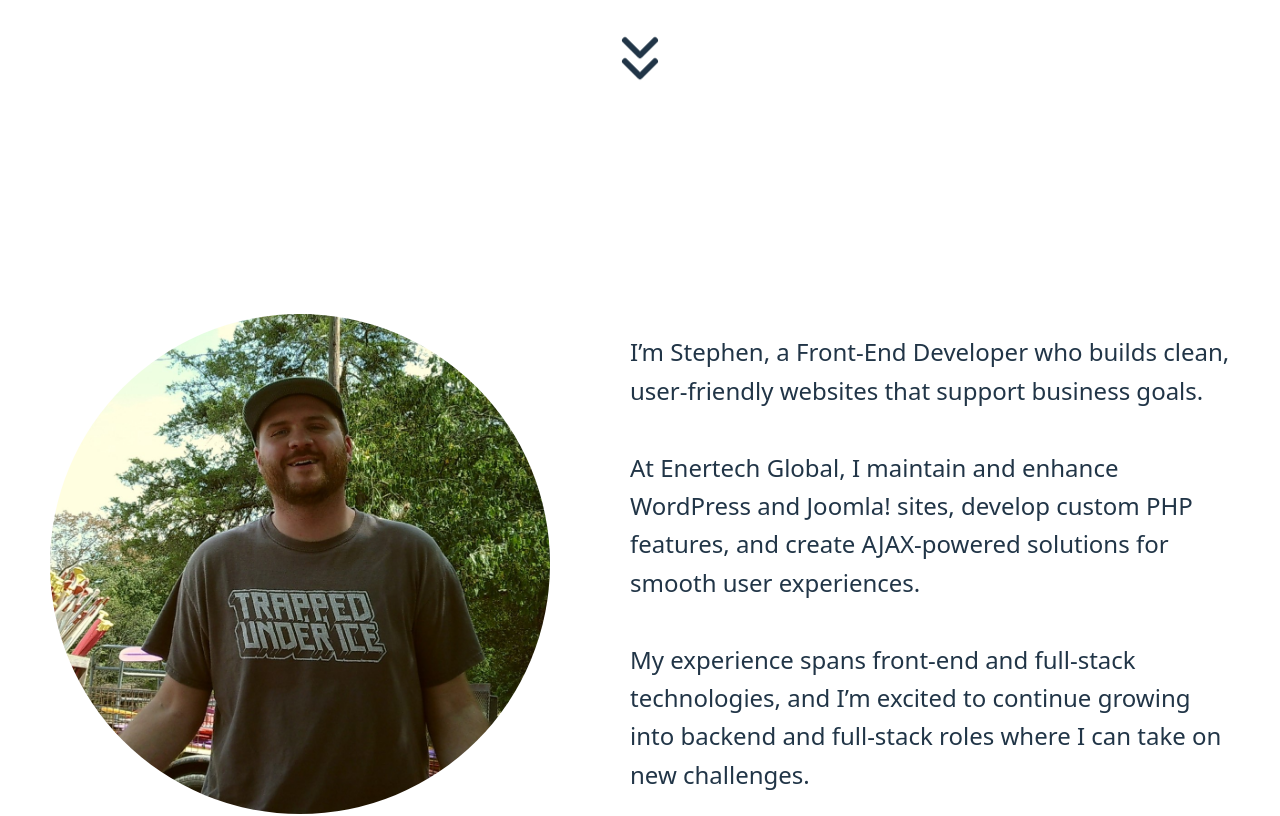
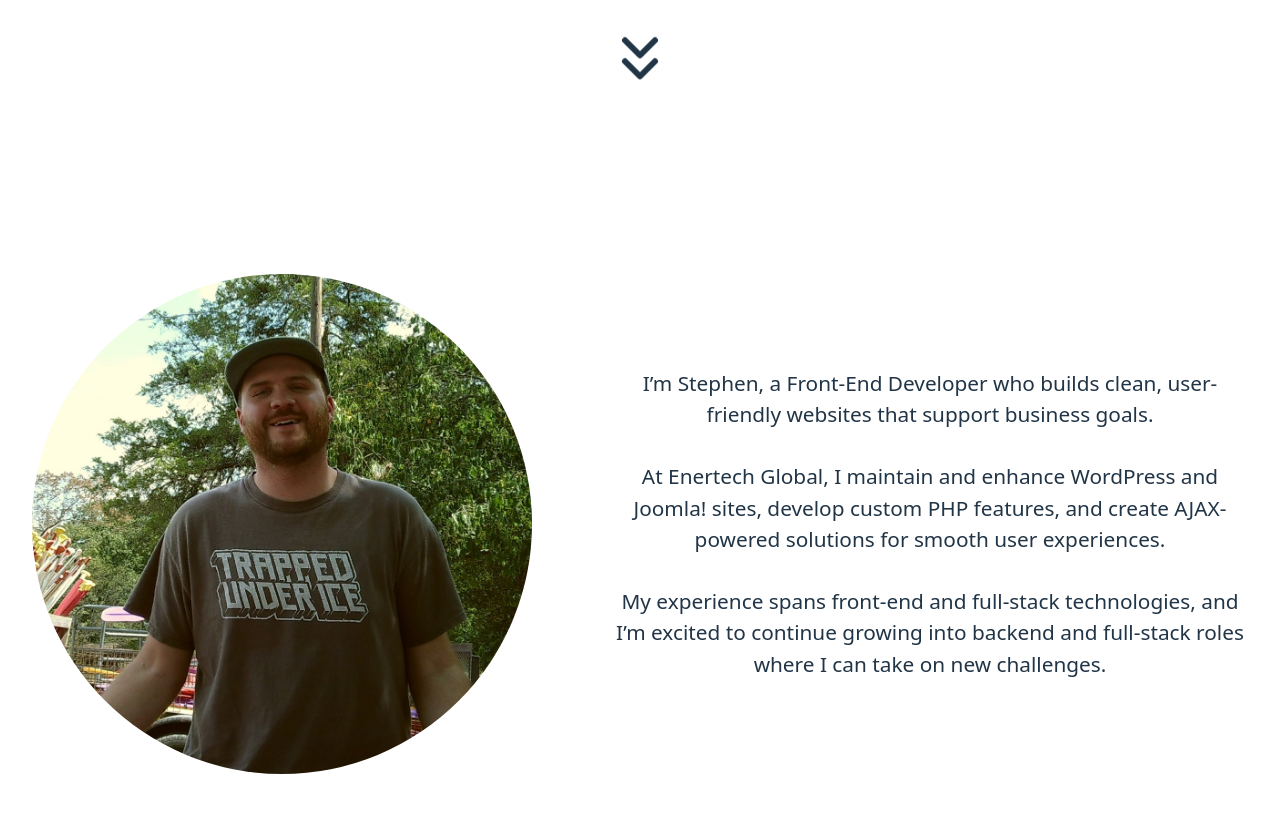
Before and after one commit to stephen-kern/vue-portfolio, a Vue app: page / in a window 1280 px wide. Shown: the part 680-1496 px from the top of the page. Built offline with nearby package versions, Linux system fonts and the light colour scheme.

Commit message:
home chagnes

```diff
--- a/src/views/Home.vue
+++ b/src/views/Home.vue
@@ -43,20 +43,19 @@ onUnmounted(() => {
         src="../assets/summer24square.JPG"
         alt="stephen kern in the wild"
       />
-      <div class="story">
+
       <p>
         I’m Stephen, a Front-End Developer who builds clean, user-friendly
         websites that support business goals.
         <br /><br />
-          At Enertech Global, I maintain and enhance WordPress and Joomla! sites, develop custom PHP features,
-          and create AJAX-powered solutions for smooth user experiences.
+        At Enertech Global, I maintain and enhance WordPress and Joomla! sites,
+        develop custom PHP features, and create AJAX-powered solutions for
+        smooth user experiences.
         <br /><br />
-          My
-          experience spans front-end and full-stack technologies, and I’m
+        My experience spans front-end and full-stack technologies, and I’m
         excited to continue growing into backend and full-stack roles where I
         can take on new challenges.
       </p>
-      </div>
     </div>
   </section>
 </template>
@@ -78,8 +77,8 @@ onUnmounted(() => {
   font-size: 4rem;
 }
 
-.story-section {
-  height: 100vh;
+.story-grid {
+  height: 90vh;
   padding: 2em;
   display: flex;
   justify-content: center;
@@ -96,7 +95,7 @@ onUnmounted(() => {
   }
 }
 
-.chevrons{
+.chevrons {
   animation: pulse 2s infinite;
 }
 
@@ -105,17 +104,11 @@ onUnmounted(() => {
   justify-content: center;
   align-items: center;
   gap: 5em;
-  flex-wrap: wrap;
-}
-.story {
-  float: right;
-  max-width: 600px;
-  text-align: left;
 }
 
-.story p {
-  font-size: 1.5rem;
-  line-height: 1.6;
+p {
+  font-size: 1.3rem;
+  line-height: 1.5;
 }
 
 .pfp {
```
Lines whose indentation alone changed are shown as unchanged.
